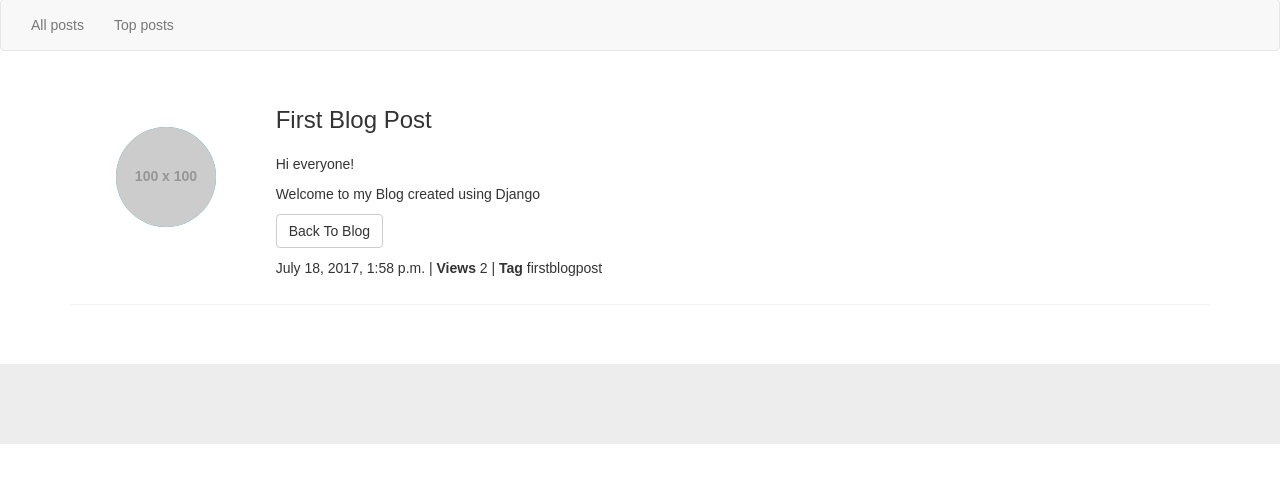
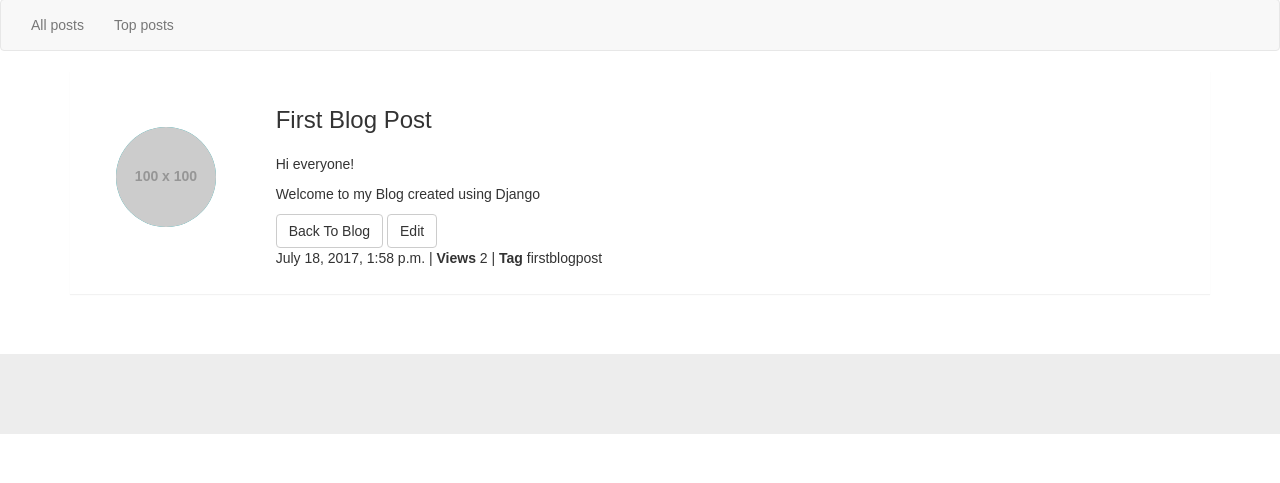
Before and after one commit to maisiec/stream3-lessons-and-challenges, a Django app: page /blog/1/ in a window 1280 px wide. Shown: the part 230-713 px from the top of the page. Run offline with Django 3.2, Linux system fonts and the light colour scheme; data comes from the database, SQL or seed files in the repository; grey boxes labelled with a size stand in for pictures from a placeholder-image service; some libraries are stand-ins or nearby versions.

Commit message:
added edit button

```diff
--- a/05-Django-Blog/blog_prj/Blog/templates/postdetail.html
+++ b/05-Django-Blog/blog_prj/Blog/templates/postdetail.html
@@ -17,7 +17,8 @@
                     		<img src="/media/{{ post.image}}">
                     	{% endif %}
                         <p>{{ post.content|linebreaks }}</p>
-                        <p><button class="btn btn-default" onclick="location.href='/blog'">Back To Blog</button></p>
+                        <button class="btn btn-default" onclick="location.href='/blog'">Back To Blog</button>
+                        <button class="btn btn-default" onclick="location.href='{% url 'edit' post.id %}'">Edit</button>
                         <p>{{ post.published_date }} | <strong>Views</strong> {{ post.views }} | <strong>Tag</strong> {{ post.tag }}</p>
                         {% load disqus_tags %}
 						{% set_disqus_title post.title %}
```
